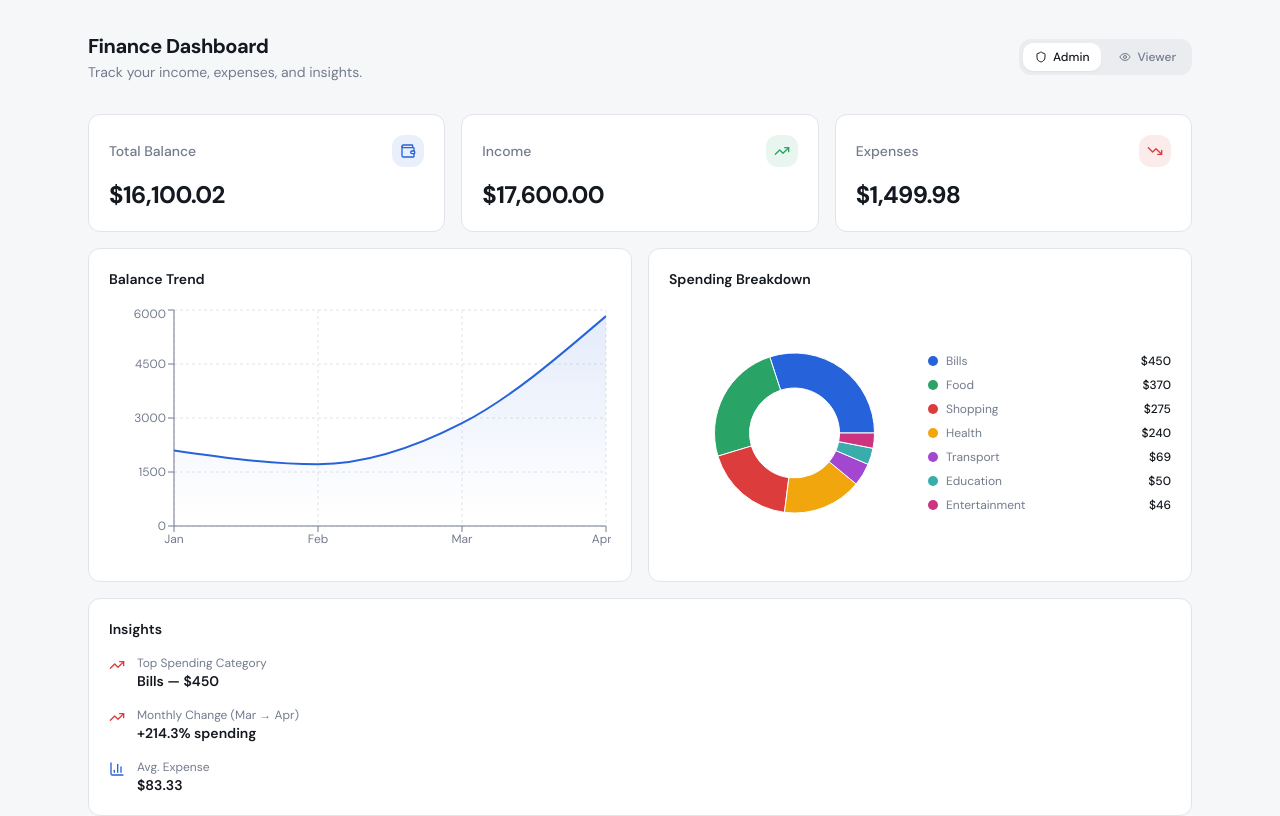
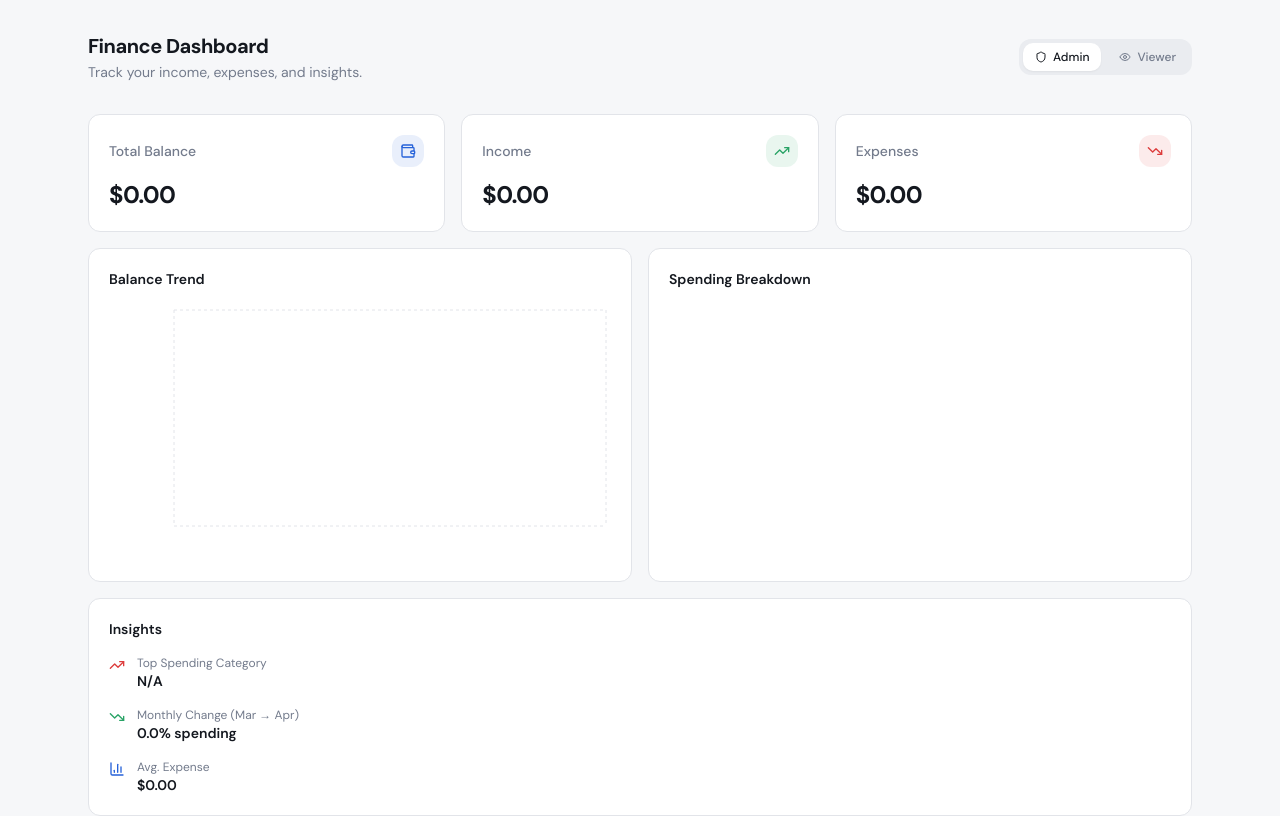
Before and after one commit to Nishantjaryal/findash, a React (Vite) app: page / in a window 1280 px wide. Shown: the top 816 px of the page. Built offline with nearby package versions, Linux system fonts and the light colour scheme; the HTML template or start-up script is replaced by a standard one.

Commit message:
Make app talk to local storage

```diff
--- a/src/components/dashboard/BalanceChart.tsx
+++ b/src/components/dashboard/BalanceChart.tsx
@@ -1,12 +1,60 @@
+import { useMemo } from "react";
+import { useFinance } from "@/context/FinanceContext";
 import { monthlyData } from "@/data/mockData";
+
 import { AreaChart, Area, XAxis, YAxis, CartesianGrid, Tooltip, ResponsiveContainer } from "recharts";
 
-const BalanceChart = () => (
+const BalanceChart = () => {
+  const { transactions } = useFinance();
+
+  const monthWiseTransactiondata = useMemo(() => {
+    if (!transactions.length) {
+      return [];
+    }
+
+    const groupedByMonth = new Map<
+      string,
+      { date: Date; income: number; expenses: number }
+    >();
+
+    transactions.forEach((transaction) => {
+      const date = new Date(transaction.date);
+      const monthStart = new Date(date.getFullYear(), date.getMonth(), 1);
+      const key = `${date.getFullYear()}-${date.getMonth()}`;
+
+      const current = groupedByMonth.get(key) ?? {
+        date: monthStart,
+        income: 0,
+        expenses: 0,
+      };
+
+      if (transaction.type === "income") {
+        current.income += transaction.amount;
+      } else {
+        current.expenses += transaction.amount;
+      }
+
+      groupedByMonth.set(key, current);
+    });
+
+    return Array.from(groupedByMonth.values())
+      .sort((a, b) => a.date.getTime() - b.date.getTime())
+      .map((entry) => ({
+        month: entry.date.toLocaleString("en-US", { month: "short" }),
+        income: Number(entry.income.toFixed(2)),
+        expenses: Number(entry.expenses.toFixed(2)),
+        balance: Number((entry.income - entry.expenses).toFixed(2)),
+      }));
+  }, [transactions]);
+
+
+  return (
+
   <div className="rounded-xl bg-card p-5 border border-border">
     <h3 className="text-sm font-semibold mb-4">Balance Trend</h3>
     <div className="h-64">
       <ResponsiveContainer width="100%" height="100%">
-        <AreaChart data={monthlyData}>
+        <AreaChart data={monthWiseTransactiondata}>
           <defs>
             <linearGradient id="balGrad" x1="0" y1="0" x2="0" y2="1">
               <stop offset="5%" stopColor="hsl(220, 70%, 50%)" stopOpacity={0.2} />
@@ -24,7 +72,7 @@ const BalanceChart = () => (
         </AreaChart>
       </ResponsiveContainer>
     </div>
-  </div>
-);
+  </div>)
+};
 
 export default BalanceChart;
--- a/src/components/dashboard/SpendingBreakdown.tsx
+++ b/src/components/dashboard/SpendingBreakdown.tsx
@@ -8,6 +8,9 @@ const COLORS = [
   "hsl(0, 70%, 55%)",
   "hsl(40, 90%, 50%)",
   "hsl(280, 60%, 55%)",
+  "hsl(130, 60%, 55%)",
+  "hsl(240, 80%, 55%)",
+  "hsl(80, 20%, 55%)",
   "hsl(180, 50%, 45%)",
   "hsl(330, 60%, 50%)",
   "hsl(30, 70%, 50%)",
@@ -21,7 +24,7 @@ const SpendingBreakdown = () => {
     transactions
       .filter((t) => t.type === "expense")
       .forEach((t) => map.set(t.category, (map.get(t.category) || 0) + t.amount));
-    return Array.from(map, ([name, value]) => ({ name, value })).sort((a, b) => b.value - a.value);
+    return Array.from(map, ([category, value]) => ({ category, value })).sort((a, b) => b.value - a.value);
   }, [transactions]);
 
   return (
@@ -30,22 +33,22 @@ const SpendingBreakdown = () => {
       <div className="h-64 flex items-center">
         <ResponsiveContainer width="50%" height="100%">
           <PieChart>
-            <Pie data={data} dataKey="value" cx="50%" cy="50%" outerRadius={80} innerRadius={45}>
+            <Pie data={data} dataKey="value" nameKey="category" cx="50%" cy="50%" outerRadius={80} innerRadius={45}>
               {data.map((_, i) => (
                 <Cell key={i} fill={COLORS[i % COLORS.length]} />
               ))}
             </Pie>
             <Tooltip
               contentStyle={{ borderRadius: 8, border: "1px solid hsl(220,15%,90%)", fontSize: 13 }}
-              formatter={(val: number) => [`$${val.toFixed(2)}`, ""]}
+              formatter={(val: number, name: string) => [`$${val.toFixed(2)}`, name]}
             />
           </PieChart>
         </ResponsiveContainer>
         <div className="flex-1 space-y-2 pl-2">
           {data.map((d, i) => (
-            <div key={d.name} className="flex items-center gap-2 text-xs">
+            <div key={d.category} className="flex items-center gap-2 text-xs">
               <span className="w-2.5 h-2.5 rounded-full shrink-0" style={{ background: COLORS[i % COLORS.length] }} />
-              <span className="text-muted-foreground truncate">{d.name}</span>
+              <span className="text-muted-foreground truncate">{d.category}</span>
               <span className="ml-auto font-medium">${d.value.toFixed(0)}</span>
             </div>
           ))}
--- a/src/context/FinanceContext.tsx
+++ b/src/context/FinanceContext.tsx
@@ -1,5 +1,6 @@
 import React, { createContext, useContext, useState, useMemo, useCallback } from "react";
 import { transactions as initialTransactions, Transaction, TransactionType, Category } from "@/data/mockData";
+import { set } from "date-fns";
 
 export type Role = "admin" | "viewer";
 
@@ -34,7 +35,8 @@ export const useFinance = () => {
 };
 
 export const FinanceProvider: React.FC<{ children: React.ReactNode }> = ({ children }) => {
-  const [transactions, setTransactions] = useState<Transaction[]>(initialTransactions);
+  const data: Transaction[] = localStorage.getItem("transactions_data") ? JSON.parse(localStorage.getItem("transactions_data")!):[];
+  const [transactions, setTransactions] = useState<Transaction[]>(data);
   const [role, setRole] = useState<Role>("admin");
   const [filters, setFilters] = useState<Filters>({
     search: "",
@@ -70,11 +72,20 @@ export const FinanceProvider: React.FC<{ children: React.ReactNode }> = ({ child
   }, [transactions, filters]);
 
   const addTransaction = useCallback((t: Omit<Transaction, "id">) => {
-    setTransactions((prev) => [{ ...t, id: crypto.randomUUID() }, ...prev]);
+    setTransactions((prev) => {
+      const newTrans = { id: (prev.length + 1).toString(), ...t };
+      const updated = [newTrans, ...prev];
+      localStorage.setItem("transactions_data", JSON.stringify(updated));
+      return updated;
+    });
   }, []);
 
   const deleteTransaction = useCallback((id: string) => {
-    setTransactions((prev) => prev.filter((t) => t.id !== id));
+    setTransactions((prev) => {
+      const updated = prev.filter((t) => t.id !== id);
+      localStorage.setItem("transactions_data", JSON.stringify(updated));
+      return updated;
+    });
   }, []);
 
   const totalIncome = useMemo(() => transactions.filter((t) => t.type === "income").reduce((s, t) => s + t.amount, 0), [transactions]);
```
